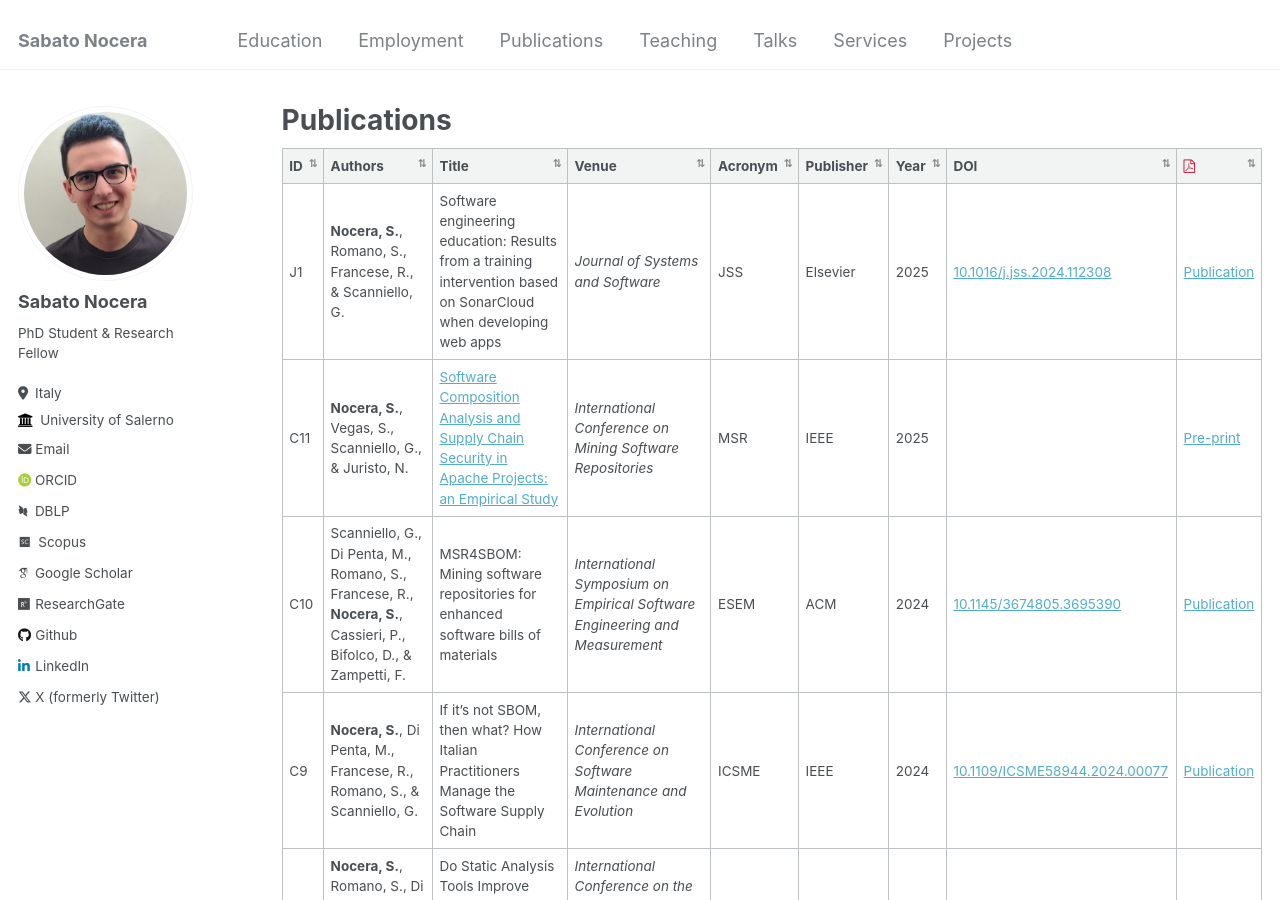
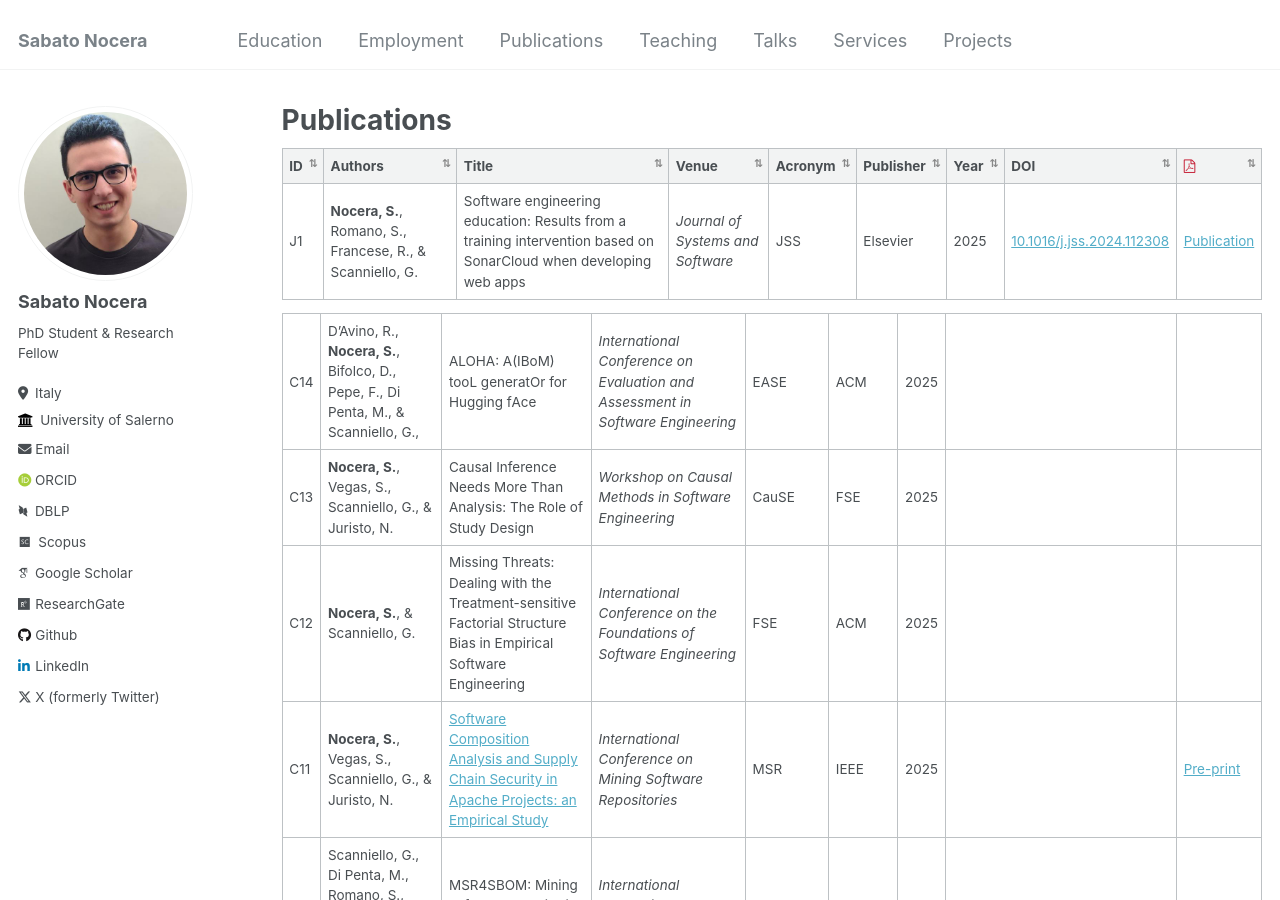
Before and after one commit to sabato-nocera/sabato-nocera.github.io, a Jekyll site: the page built from _pages/publications.md, in a window 1280 px wide and 900 px high. Built offline with Jekyll 4.4.1, drawn with Linux system fonts in a browser that asks for light colours; some web fonts are replaced; comment, search, counter and statistics services are not loaded.

Commit message:
Update publications.md

```diff
--- a/_pages/publications.md
+++ b/_pages/publications.md
@@ -11,6 +11,10 @@ author_profile: true
 | ID   | Authors                                                                                                            | Title                                                                                                                                                                                                       | Venue                                                                                                            | Acronym   | Publisher | Year | DOI                                                                                                   | <i class="fa fa-file-pdf-o" style="color: #c51d34;"></i> |
 |------|---------------------------------------------------------------------------------------------------------------------|-------------------------------------------------------------------------------------------------------------------------------------------------------------------------------------------------------------|------------------------------------------------------------------------------------------------------------------|-----------|-----------|------|-------------------------------------------------------------------------------------------------------|-----------|
 | J1   | **Nocera, S.**, Romano, S., Francese, R., & Scanniello, G.                                                           | Software engineering education: Results from a training intervention based on SonarCloud when developing web apps                                                                                           | *Journal of Systems and Software*                                                                              | JSS       | Elsevier  | 2025 | [10.1016/j.jss.2024.112308](https://doi.org/10.1016/j.jss.2024.112308)                                   |    [Publication](https://doi.org/10.1016/j.jss.2024.112308)       |
+
+| C14  | D'Avino, R., **Nocera, S.**, Bifolco, D., Pepe, F., Di Penta, M., & Scanniello, G.,                                                            | ALOHA: A(IBoM) tooL generatOr for Hugging fAce                                                                                                             | *International Conference on Evaluation and Assessment in Software Engineering*                                                     | EASE       | ACM      | 2025 |                                                                                                       | |
+| C13  | **Nocera, S.**, Vegas, S., Scanniello, G., & Juristo, N.                                                             | Causal Inference Needs More Than Analysis: The Role of Study Design                                                                                                             | *Workshop on Causal Methods in Software Engineering*                                                     | CauSE       | FSE      | 2025 |                                                                                                       | |
+| C12  | **Nocera, S.**, & Scanniello, G.                                                             | Missing Threats: Dealing with the Treatment-sensitive Factorial Structure Bias in Empirical Software Engineering  | *International Conference on the Foundations of Software Engineering*                                                     | FSE       | ACM      | 2025 |                                                                                                       | |
 | C11  | **Nocera, S.**, Vegas, S., Scanniello, G., & Juristo, N.                                                             | [Software Composition Analysis and Supply Chain Security in Apache Projects: an Empirical Study](https://sabato-nocera.github.io/publications/c11)                                                                                                              | *International Conference on Mining Software Repositories*                                                     | MSR       | IEEE      | 2025 |                                                                                                       | [Pre-print](https://sabato-nocera.github.io/files/msr2025.pdf) |
 | C10  | Scanniello, G., Di Penta, M., Romano, S., Francese, R., **Nocera, S.**, Cassieri, P., Bifolco, D., & Zampetti, F.    | MSR4SBOM: Mining software repositories for enhanced software bills of materials                                                                                                                             | *International Symposium on Empirical Software Engineering and Measurement*                                    | ESEM      | ACM       | 2024 | [10.1145/3674805.3695390](https://doi.org/10.1145/3674805.3695390)                                       |     [Publication](https://doi.org/10.1145/3674805.3695390)          |
 | C9   | **Nocera, S.**, Di Penta, M., Francese, R., Romano, S., & Scanniello, G.                                             | If it’s not SBOM, then what? How Italian Practitioners Manage the Software Supply Chain                                                                                                                     | *International Conference on Software Maintenance and Evolution*                                               | ICSME     | IEEE      | 2024 | [10.1109/ICSME58944.2024.00077](https://doi.org/10.1109/ICSME58944.2024.00077)                         |     [Publication](https://doi.org/10.1109/ICSME58944.2024.00077)      |
```
